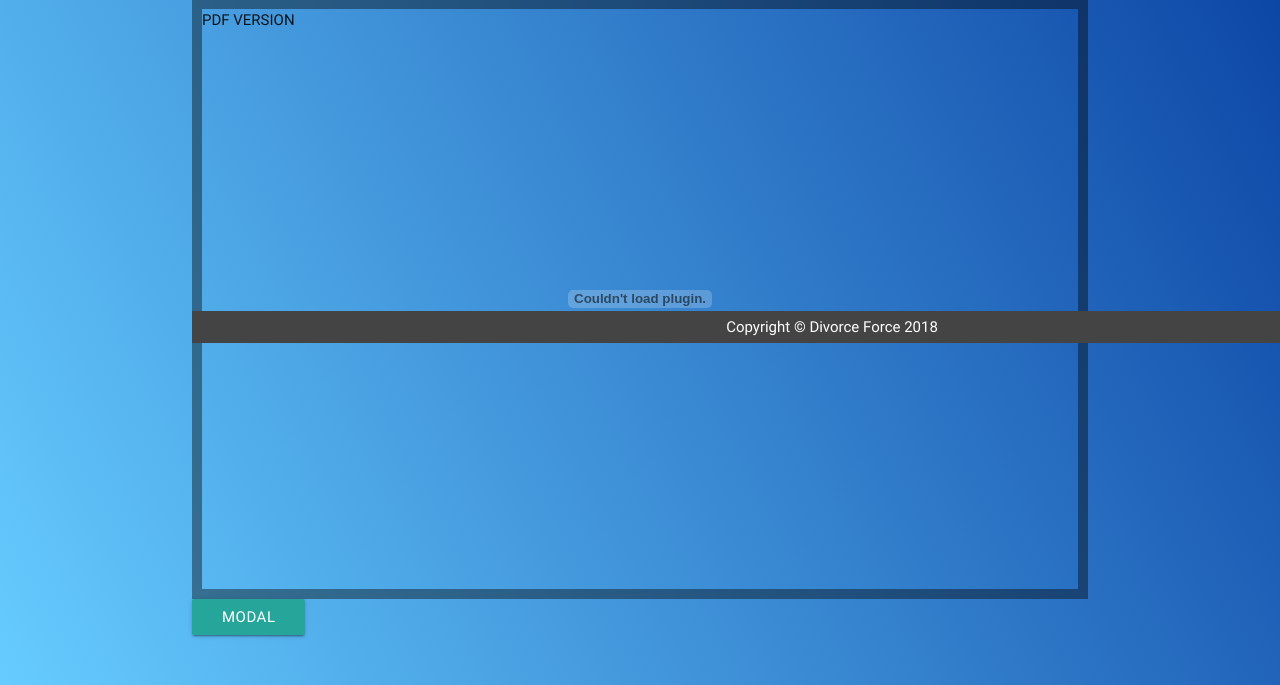
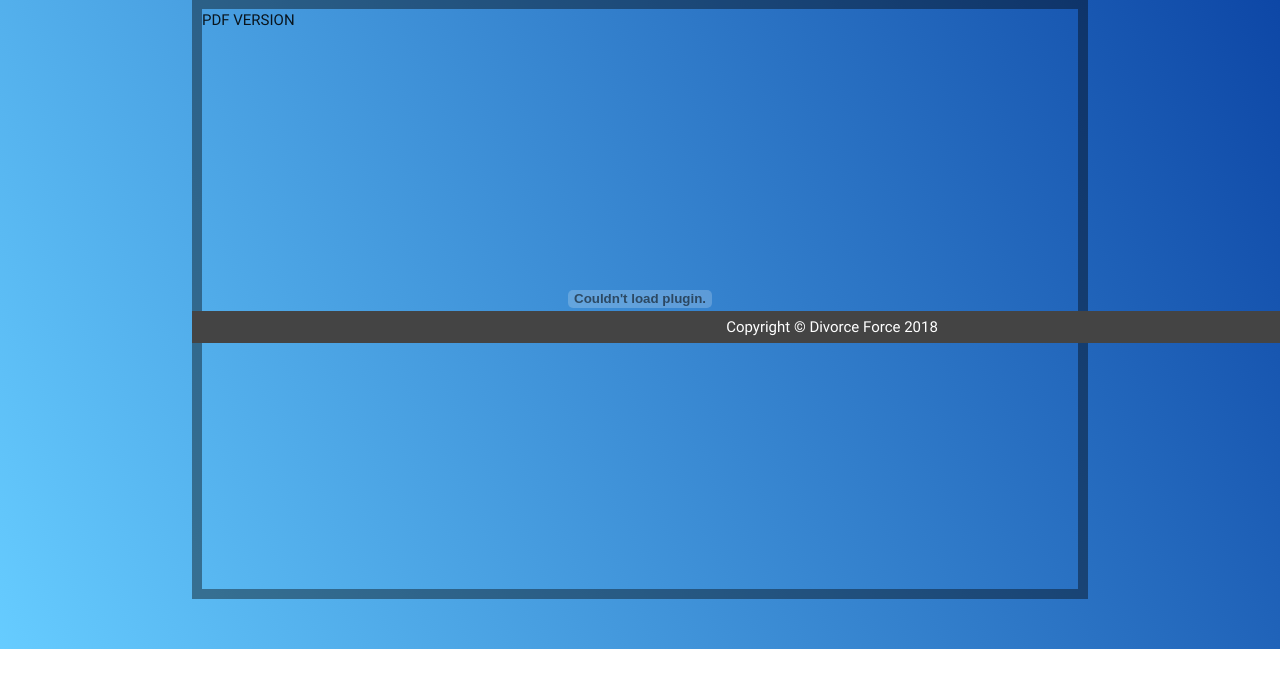
Before and after one commit to lindsbow102/Divorce_Force, a Node server app: page /form2 in a window 1280 px wide. Shown: the part 457-1142 px from the top of the page. After the commit the page ends 1106 px from the top, so only its background shows below. Run offline with Node 20, Linux system fonts and the light colour scheme; the visitor is signed in with stand-in values (Sample User, id 1); some libraries are stand-ins or nearby versions.

Commit message:
html edits

```diff
--- a/public/CSS/form-style.css
+++ b/public/CSS/form-style.css
@@ -18,7 +18,8 @@
     text-align: center;
     position: fixed;
     bottom: 0;
-    width: 100%;
+    width: 100% !important;
+    margin-left: 0;
     background-color: #444;
     color: white;
     padding-top: 5px;
--- a/public/CSS/style.css
+++ b/public/CSS/style.css
@@ -9,7 +9,7 @@
 
 .jumbotron {
     color: white;
-    background-color: navy;
+    background-color: #003399;
     text-align: center;
 }
 
@@ -22,7 +22,7 @@
     position: fixed;
     bottom: 0;
     width: 100%;
-    background-color: navy;
+    background-color:#003399;
     color: white;
     padding-top: 5px;
     padding-bottom: 5px;
--- a/public/form2.html
+++ b/public/form2.html
@@ -336,45 +336,16 @@
         </div>
 
         <footer>
-                <div>Copyright &copy; Divorce Force 2018</div>
-            </footer>
-
-            <!-- Modal Trigger -->
-            <a class="waves-effect waves-light btn modal-trigger" href="#modal1">Modal</a>
-
-            <!-- Modal Structure -->
-            <div id="modal1" class="modal">
-                <div class="modal-content">
-                    <h4>Your legal form has been generated!</h4>
-                    <p>Please click below for access</p>
-                </div>
-                <div class="modal-footer">
-                    <a id="file-name" href="" class="modal-action modal-close waves-effect waves-green btn-flat">Agree</a>
-                </div>
-            </div>
+            <div>Copyright &copy; Divorce Force 2018</div>
+        </footer>
 
         <script type="text/javascript"></script>
         <script>
             $(document).ready(function () {
                 Materialize.updateTextFields();
                 $('.collapsible').collapsible();
-                $('.modal').modal();
             });
 
-            $('.modal').modal({
-                dismissible: true, // Modal can be dismissed by clicking outside of the modal
-                opacity: .5, // Opacity of modal background
-                inDuration: 300, // Transition in duration
-                outDuration: 200, // Transition out duration
-                startingTop: '4%', // Starting top style attribute
-                endingTop: '10%', // Ending top style attribute
-                ready: function (modal, trigger) { // Callback for Modal open. Modal and trigger parameters available.
-                    alert("Ready");
-                    console.log(modal, trigger);
-                },
-                complete: function () { alert('Closed'); } // Callback for Modal close
-            }
-            );
         </script>
 
 </body>
```
Also changed, not shown: public/index.html (+8 -8 lines).
